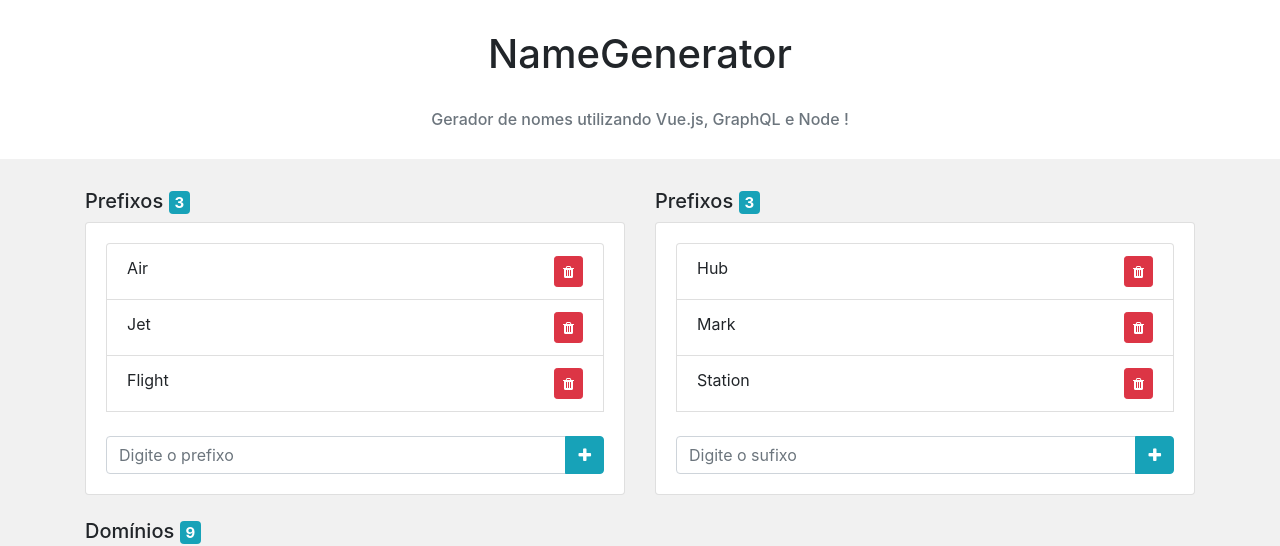
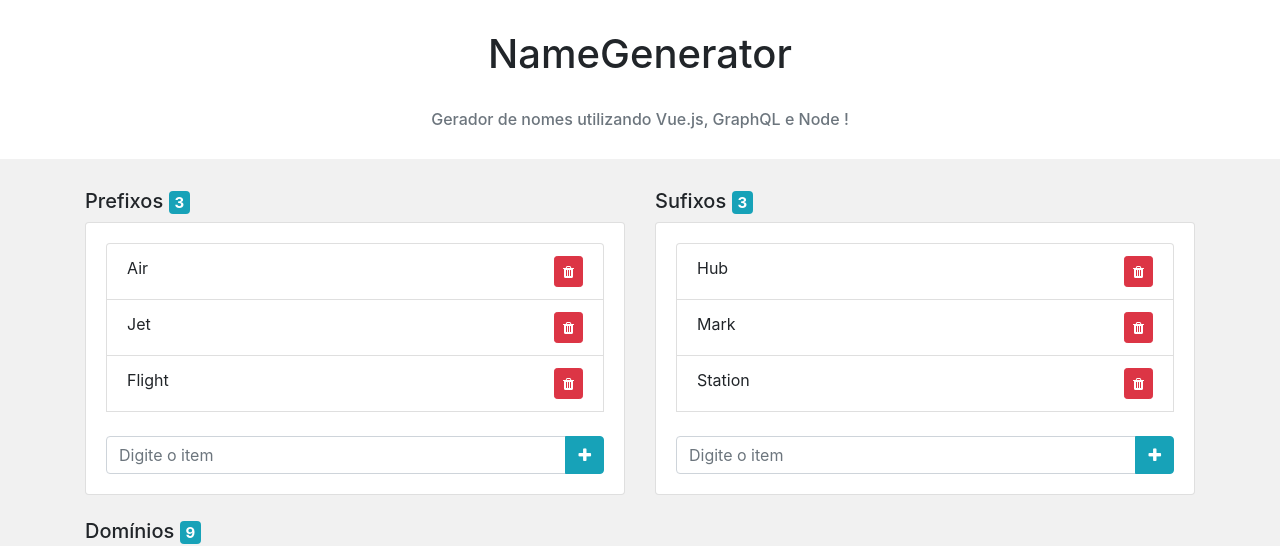
Before and after one commit to iagoqueiroz/vue_node_graphql, a Vue app: page / in a window 1280 px wide. Shown: the top 546 px of the page. Built offline with nearby package versions, Linux system fonts and the light colour scheme.

Commit message:
transforming into a component item list

```diff
--- a/public/index.html
+++ b/public/index.html
@@ -1,15 +1,15 @@
 <!DOCTYPE html>
-<html lang="en">
+<html lang="pt-br">
   <head>
     <meta charset="utf-8">
     <meta http-equiv="X-UA-Compatible" content="IE=edge">
     <meta name="viewport" content="width=device-width,initial-scale=1.0">
     <link rel="icon" href="<%= BASE_URL %>favicon.ico">
-    <title>vue_node_graphql</title>
+    <title>NameGenerator</title>
   </head>
   <body>
     <noscript>
-      <strong>We're sorry but vue_node_graphql doesn't work properly without JavaScript enabled. Please enable it to continue.</strong>
+      <strong>We're sorry but NameGenerator doesn't work properly without JavaScript enabled. Please enable it to continue.</strong>
     </noscript>
     <div id="app"></div>
     <!-- built files will be auto injected -->
--- a/src/App.vue
+++ b/src/App.vue
@@ -9,56 +9,10 @@
             <div class="container">
                 <div class="row">
                     <div class="col-md">
-                        <h5>Prefixos <span class="badge badge-info">{{ prefixes.length }}</span></h5>
-                        <div class="card">
-                            <div class="card-body">
-                                <ul class="list-group">
-                                    <li class="list-group-item" v-for="prefix in prefixes" v-bind:key="prefix">
-                                        <div class="row">
-                                            <div class="col-md">
-                                                {{ prefix }}
-                                            </div>
-                                            <div class="col-md text-right">
-                                                <button class="btn btn-sm btn-danger" v-on:click="deletePrefix(prefix)"><i class="fa fa-trash"></i></button>
-                                            </div>
-                                        </div>
-                                    </li>
-                                    <br>
-                                    <div class="input-group">
-                                        <input type="text" class="form-control" v-model="prefix" v-on:keyup.enter="addPrefix(prefix)" placeholder="Digite o prefixo">
-                                        <div class="input-group-append">
-                                            <button class="btn btn-info" v-on:click="addPrefix(prefix)"><i class="fa fa-plus"></i></button>
-                                        </div>
-                                    </div>
-                                </ul>
-                            </div>
-                        </div>
+                        <AppItemList title="Prefixos" :items="prefixes" v-on:addItem="addPrefix" v-on:deleteItem="deletePrefix"></AppItemList>
                     </div>
                     <div class="col-md">
-                        <h5>Prefixos <span class="badge badge-info">{{ sufixes.length }}</span></h5>
-                        <div class="card">
-                            <div class="card-body">
-                                <ul class="list-group">
-                                    <li class="list-group-item" v-for="sufix in sufixes" v-bind:key="sufix">
-                                         <div class="row">
-                                            <div class="col-md">
-                                                {{ sufix }}
-                                            </div>
-                                            <div class="col-md text-right">
-                                                <button class="btn btn-sm btn-danger" v-on:click="deleteSufix(sufix)"><i class="fa fa-trash"></i></button>
-                                            </div>
-                                        </div>
-                                    </li>
-                                    <br>
-                                    <div class="input-group">
-                                        <input type="text" class="form-control" v-model="sufix" v-on:keyup.enter="addSufix(sufix)" placeholder="Digite o sufixo">
-                                        <div class="input-group-append">
-                                            <button class="btn btn-info" v-on:click="addSufix(sufix)"><i class="fa fa-plus"></i></button>
-                                        </div>
-                                    </div>
-                                </ul>
-                            </div>
-                        </div>
+                        <AppItemList title="Sufixos" :items="sufixes" v-on:addItem="addSufix" v-on:deleteItem="deleteSufix"></AppItemList>
                     </div>
                 </div>
                 <br>
@@ -87,9 +41,13 @@
 <script>
 import "bootstrap/dist/css/bootstrap.css"
 import "font-awesome/css/font-awesome.css"
+import AppItemList from "./components/AppItemList"
 
 export default {
     name: 'app',
+    components: {
+        AppItemList
+    },
     data() {
         return {
             prefix: "",
--- /dev/null
+++ b/src/components/AppItemList.vue
@@ -0,0 +1,53 @@
+<template>
+    <div>
+        <h5>{{ title }} <span class="badge badge-info">{{ items.length }}</span></h5>
+        <div class="card">
+            <div class="card-body">
+                <ul class="list-group">
+                    <li class="list-group-item" v-for="item in items" v-bind:key="item">
+                        <div class="row">
+                            <div class="col-md">
+                                {{ item }}
+                            </div>
+                            <div class="col-md text-right">
+                                <button class="btn btn-sm btn-danger" v-on:click="deleteItem(item)"><i class="fa fa-trash"></i></button>
+                            </div>
+                        </div>
+                    </li>
+                    <br>
+                    <div class="input-group">
+                        <input type="text" class="form-control" v-model="item" v-on:keyup.enter="addItem(item)" placeholder="Digite o item">
+                        <div class="input-group-append">
+                            <button class="btn btn-info" v-on:click="addItem(item)"><i class="fa fa-plus"></i></button>
+                        </div>
+                    </div>
+                </ul>
+            </div>
+        </div>
+    </div>
+</template>
+
+<script>
+export default {
+  name: 'AppItemList',
+  props: ["items", "title"],
+  data() {
+      return {
+          item: ""
+      };
+  },
+  methods: {
+      addItem(item) {
+          this.item = "";
+          this.$emit('addItem', item);
+      },
+      deleteItem(item) {
+          this.$emit('deleteItem', item);
+      }
+  }
+}
+</script>
+
+<style>
+
+</style>
--- a/src/components/HelloWorld.vue
+++ /dev/null
@@ -1,58 +0,0 @@
-<template>
-  <div class="hello">
-    <h1>{{ msg }}</h1>
-    <p>
-      For a guide and recipes on how to configure / customize this project,<br>
-      check out the
-      <a href="https://cli.vuejs.org" target="_blank" rel="noopener">vue-cli documentation</a>.
-    </p>
-    <h3>Installed CLI Plugins</h3>
-    <ul>
-      <li><a href="https://github.com/vuejs/vue-cli/tree/dev/packages/%40vue/cli-plugin-babel" target="_blank" rel="noopener">babel</a></li>
-      <li><a href="https://github.com/vuejs/vue-cli/tree/dev/packages/%40vue/cli-plugin-eslint" target="_blank" rel="noopener">eslint</a></li>
-    </ul>
-    <h3>Essential Links</h3>
-    <ul>
-      <li><a href="https://vuejs.org" target="_blank" rel="noopener">Core Docs</a></li>
-      <li><a href="https://forum.vuejs.org" target="_blank" rel="noopener">Forum</a></li>
-      <li><a href="https://chat.vuejs.org" target="_blank" rel="noopener">Community Chat</a></li>
-      <li><a href="https://twitter.com/vuejs" target="_blank" rel="noopener">Twitter</a></li>
-      <li><a href="https://news.vuejs.org" target="_blank" rel="noopener">News</a></li>
-    </ul>
-    <h3>Ecosystem</h3>
-    <ul>
-      <li><a href="https://router.vuejs.org" target="_blank" rel="noopener">vue-router</a></li>
-      <li><a href="https://vuex.vuejs.org" target="_blank" rel="noopener">vuex</a></li>
-      <li><a href="https://github.com/vuejs/vue-devtools#vue-devtools" target="_blank" rel="noopener">vue-devtools</a></li>
-      <li><a href="https://vue-loader.vuejs.org" target="_blank" rel="noopener">vue-loader</a></li>
-      <li><a href="https://github.com/vuejs/awesome-vue" target="_blank" rel="noopener">awesome-vue</a></li>
-    </ul>
-  </div>
-</template>
-
-<script>
-export default {
-  name: 'HelloWorld',
-  props: {
-    msg: String
-  }
-}
-</script>
-
-<!-- Add "scoped" attribute to limit CSS to this component only -->
-<style scoped>
-h3 {
-  margin: 40px 0 0;
-}
-ul {
-  list-style-type: none;
-  padding: 0;
-}
-li {
-  display: inline-block;
-  margin: 0 10px;
-}
-a {
-  color: #42b983;
-}
-</style>
```
